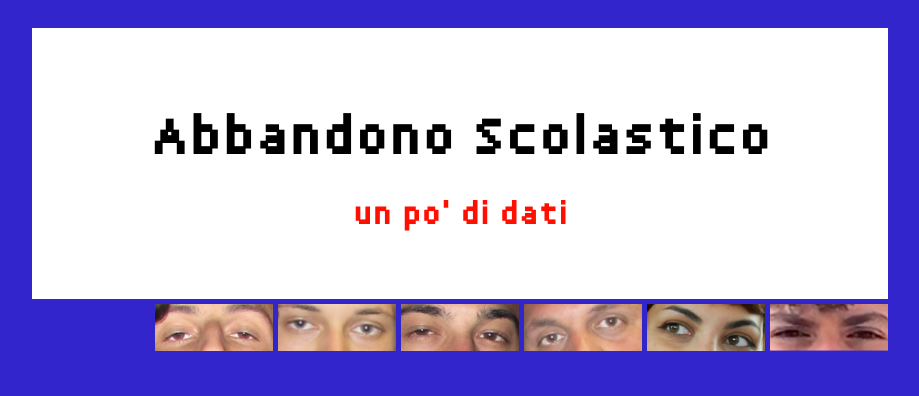
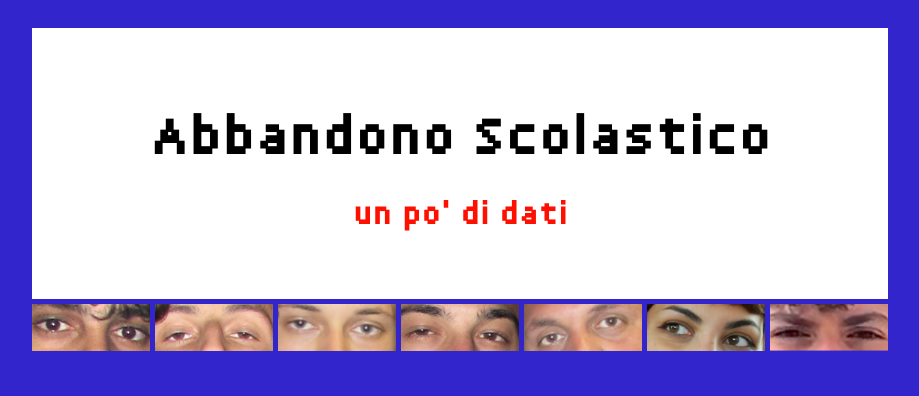
Before and after one commit to Stracciatella3/sensibilizzazioneabbandonoscolastico, a plain HTML site: page index.html in a window 1280 px wide. Shown: the top 396 px of the page, without its empty margins (180-1099 px from the left). Drawn offline with Linux system fonts and the light colour scheme; grey boxes are pictures that could not be loaded; files whose address does not match are found by name.

Commit message:
Update index.html

```diff
--- a/index.html
+++ b/index.html
@@ -21,7 +21,7 @@
         </main>
 
         <div class="container">
-            <img src="source_img\o1.png" alt="">
+            <img src="o1.png" alt="">
             <img src="source_img\o2.png" alt="">
             <img src="source_img\o3.png" alt="">
             <img src="source_img\o4.png" alt="">
```
